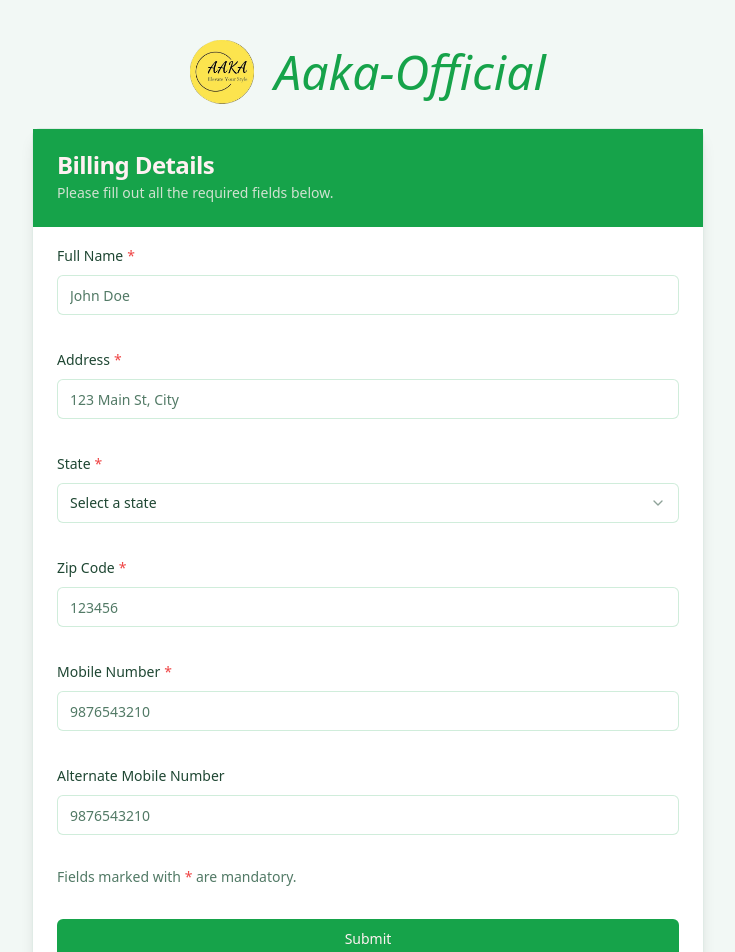
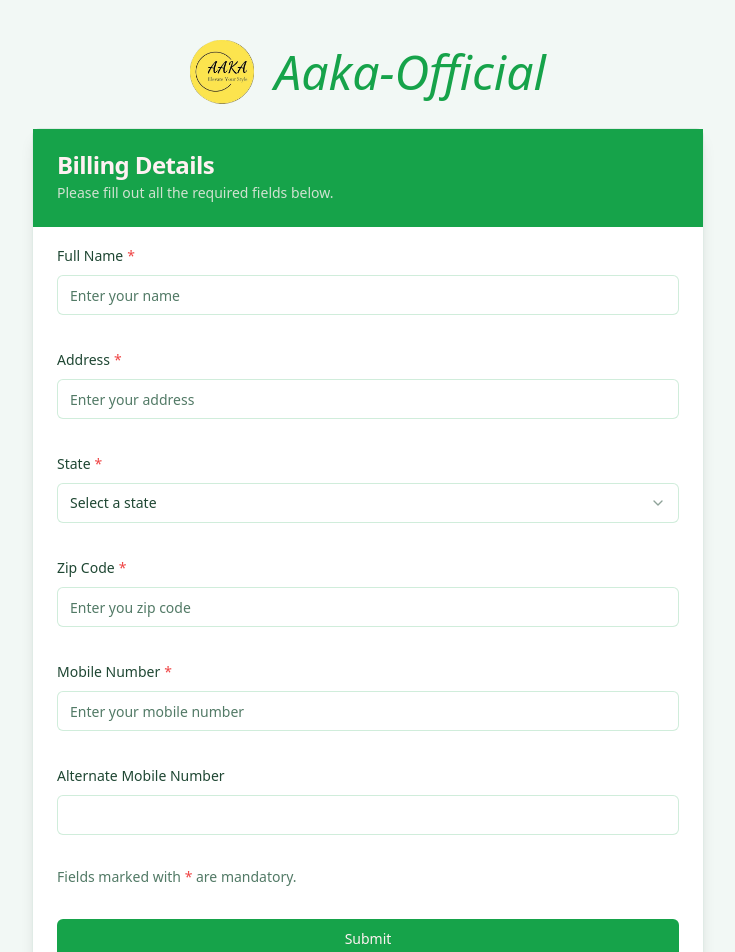
Before and after one commit to tushar-code-eng/SubmitForm, a Next.js app: page / in a window 1280 px wide. Shown: the top 952 px of the page, without its empty margins (272-1007 px from the left). Built offline with nearby package versions, Linux system fonts and the light colour scheme.

Commit message:
form field changed

```diff
--- a/src/components/Aakaform.tsx
+++ b/src/components/Aakaform.tsx
@@ -100,7 +100,7 @@ export function AAKAForm() {
                 <FormItem>
                   <RequiredFormLabel>Full Name</RequiredFormLabel>
                   <FormControl>
-                    <Input placeholder="John Doe" {...field} className="border-primary/20" />
+                    <Input placeholder="Enter your name" {...field} className="border-primary/20" />
                   </FormControl>
                   <FormMessage />
                 </FormItem>
@@ -113,7 +113,7 @@ export function AAKAForm() {
                 <FormItem>
                   <RequiredFormLabel>Address</RequiredFormLabel>
                   <FormControl>
-                    <Input placeholder="123 Main St, City" {...field} className="border-primary/20" />
+                    <Input placeholder="Enter your address" {...field} className="border-primary/20" />
                   </FormControl>
                   <FormMessage />
                 </FormItem>
@@ -150,7 +150,7 @@ export function AAKAForm() {
                 <FormItem>
                   <RequiredFormLabel>Zip Code</RequiredFormLabel>
                   <FormControl>
-                    <Input placeholder="123456" {...field} className="border-primary/20" />
+                    <Input placeholder="Enter you zip code" {...field} className="border-primary/20" />
                   </FormControl>
                   <FormMessage />
                 </FormItem>
@@ -163,7 +163,7 @@ export function AAKAForm() {
                 <FormItem>
                   <RequiredFormLabel>Mobile Number</RequiredFormLabel>
                   <FormControl>
-                    <Input placeholder="9876543210" {...field} className="border-primary/20" />
+                    <Input placeholder="Enter your mobile number" {...field} className="border-primary/20" />
                   </FormControl>
                   <FormMessage />
                 </FormItem>
@@ -176,7 +176,7 @@ export function AAKAForm() {
                 <FormItem>
                   <FormLabel>Alternate Mobile Number</FormLabel>
                   <FormControl>
-                    <Input placeholder="9876543210" {...field} className="border-primary/20" />
+                    <Input {...field} className="border-primary/20" />
                   </FormControl>
                   <FormMessage />
                 </FormItem>
```
